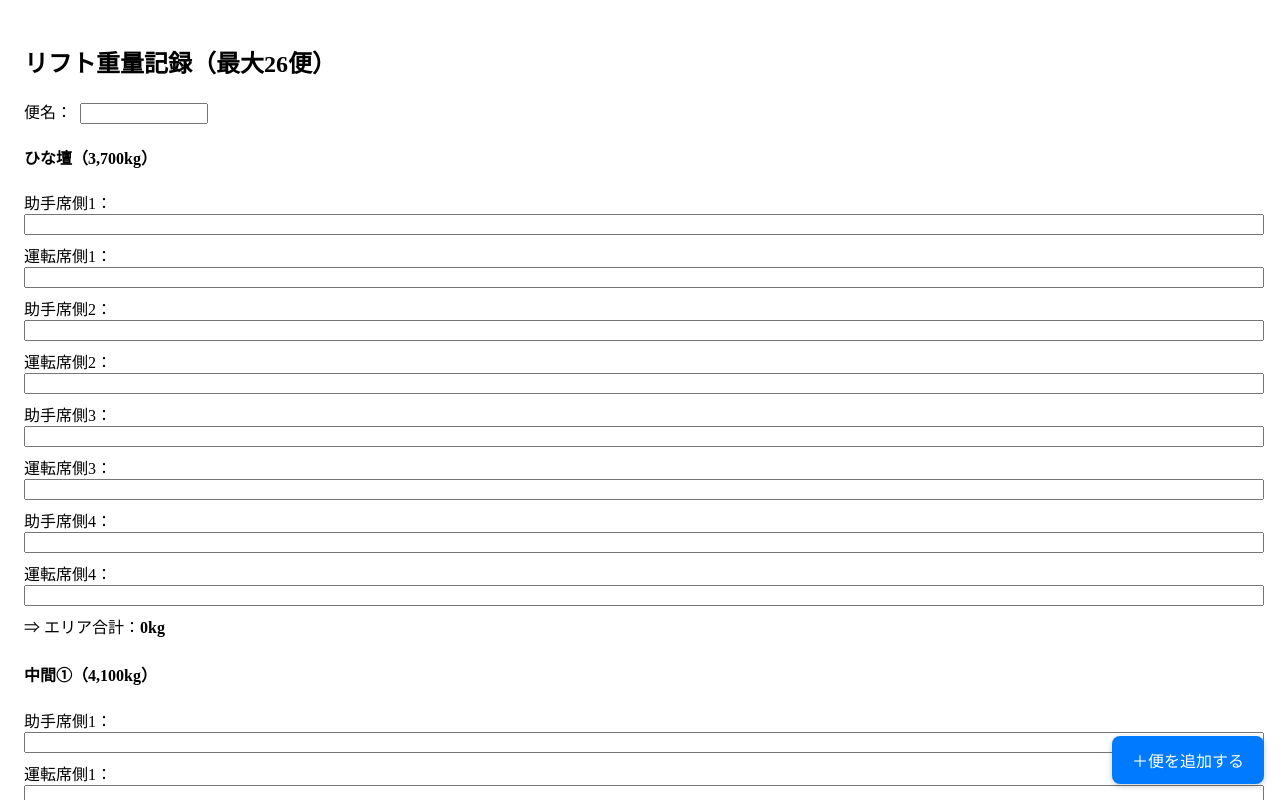
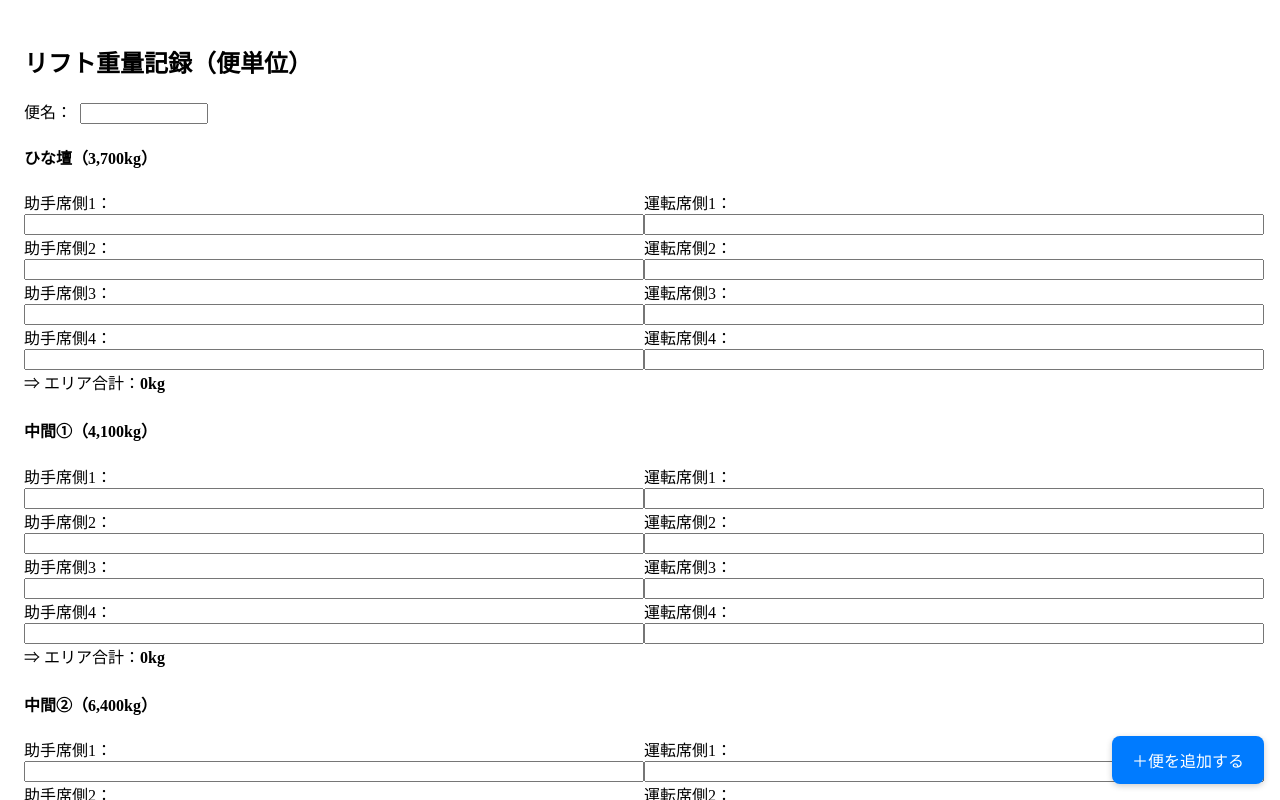
Before and after one commit to Toyotayusou1111/-, a React (Create React App) app: page / in a window 1280 px wide. Shown: the top 800 px of the page. Built offline with nearby package versions, Linux system fonts and the light colour scheme.

Commit message:
Update App.js

```diff
--- a/src/App.js
+++ b/src/App.js
@@ -93,7 +93,7 @@ export default function App() {
 
   return (
     <div style={{ padding: "1rem" }}>
-      <h2>リフト重量記録（最大26便）</h2>
+      <h2>リフト重量記録（便単位）</h2>
       {entries.map((entry, entryIdx) => {
         const { axleWeight, totalWeight } = calculateTotals(entry);
         return (
@@ -121,12 +121,12 @@ export default function App() {
                     key={i}
                     style={{
                       display: "flex",
-                      flexDirection: "column",
+                      justifyContent: "space-between",
+                      flexWrap: "wrap",
                       gap: "0.5rem",
-                      marginBottom: "0.5rem",
                     }}
                   >
-                    <label>
+                    <label style={{ flex: "1 1 45%" }}>
                       助手席側{i + 1}：
                       <input
                         type="number"
@@ -137,7 +137,7 @@ export default function App() {
                         style={{ width: "100%" }}
                       />
                     </label>
-                    <label>
+                    <label style={{ flex: "1 1 45%" }}>
                       運転席側{i + 1}：
                       <input
                         type="number"
```
